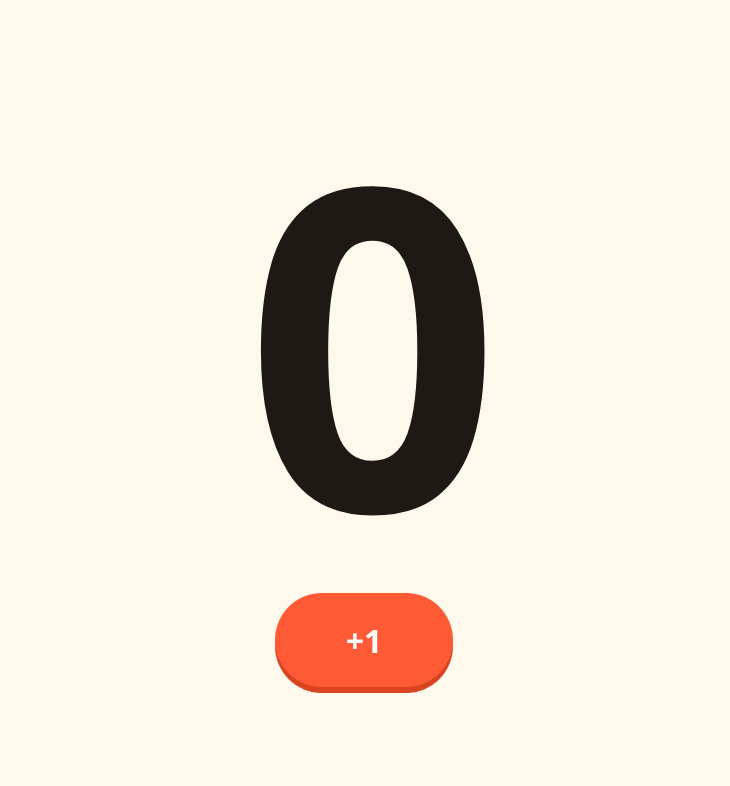
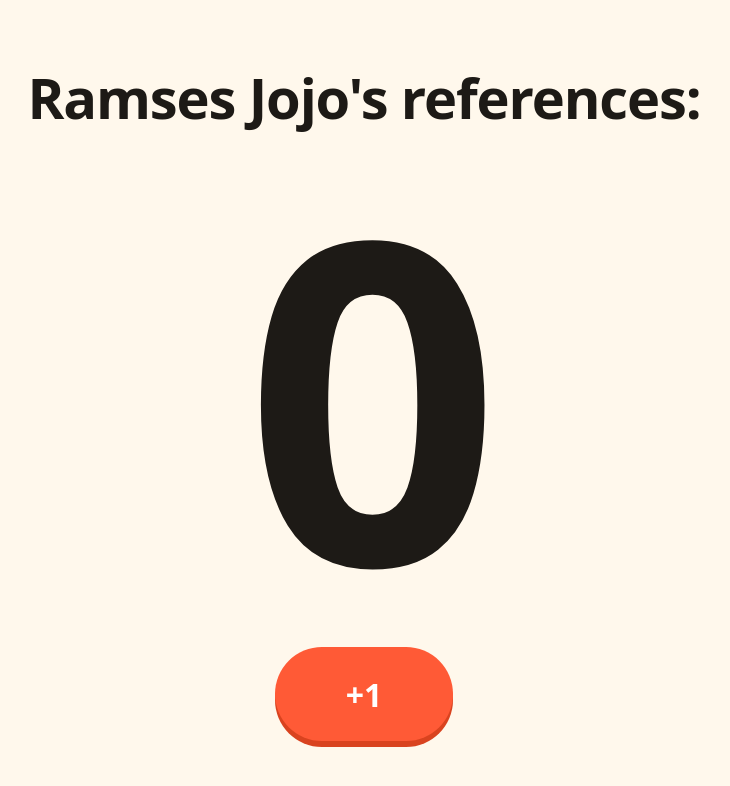
Before and after one commit to TheJungleJimRuss/jojos-counter, a plain HTML site: page index.html in a window 1280 px wide. Shown: the whole page, without its empty margins (276-1006 px from the left). Drawn offline with Linux system fonts and the light colour scheme.

Commit message:
Add "Ramses Jojo's references:" title above the counter
Co-Authored-By: Claude Opus 5.5 <noreply@anthropic.com>

```diff
--- a/index.html
+++ b/index.html
@@ -17,6 +17,7 @@
       display: flex; flex-direction: column; align-items: center; justify-content: center;
       gap: 4vh; padding: 16px; text-align: center; overflow-x: hidden;
     }
+    h1 { margin: 0; font-size: clamp(1.75rem, 6vw, 3.5rem); font-weight: 900; letter-spacing: -0.02em; }
     #count {
       font-size: clamp(6rem, 35vw, 28rem); font-weight: 900; line-height: 1;
       font-variant-numeric: tabular-nums; letter-spacing: -0.04em;
@@ -34,6 +35,7 @@
   </style>
 </head>
 <body>
+  <h1>Ramses Jojo's references:</h1>
   <div id="count" aria-live="polite">0</div>
   <button id="plus" type="button">+1</button>
   <script>
```
